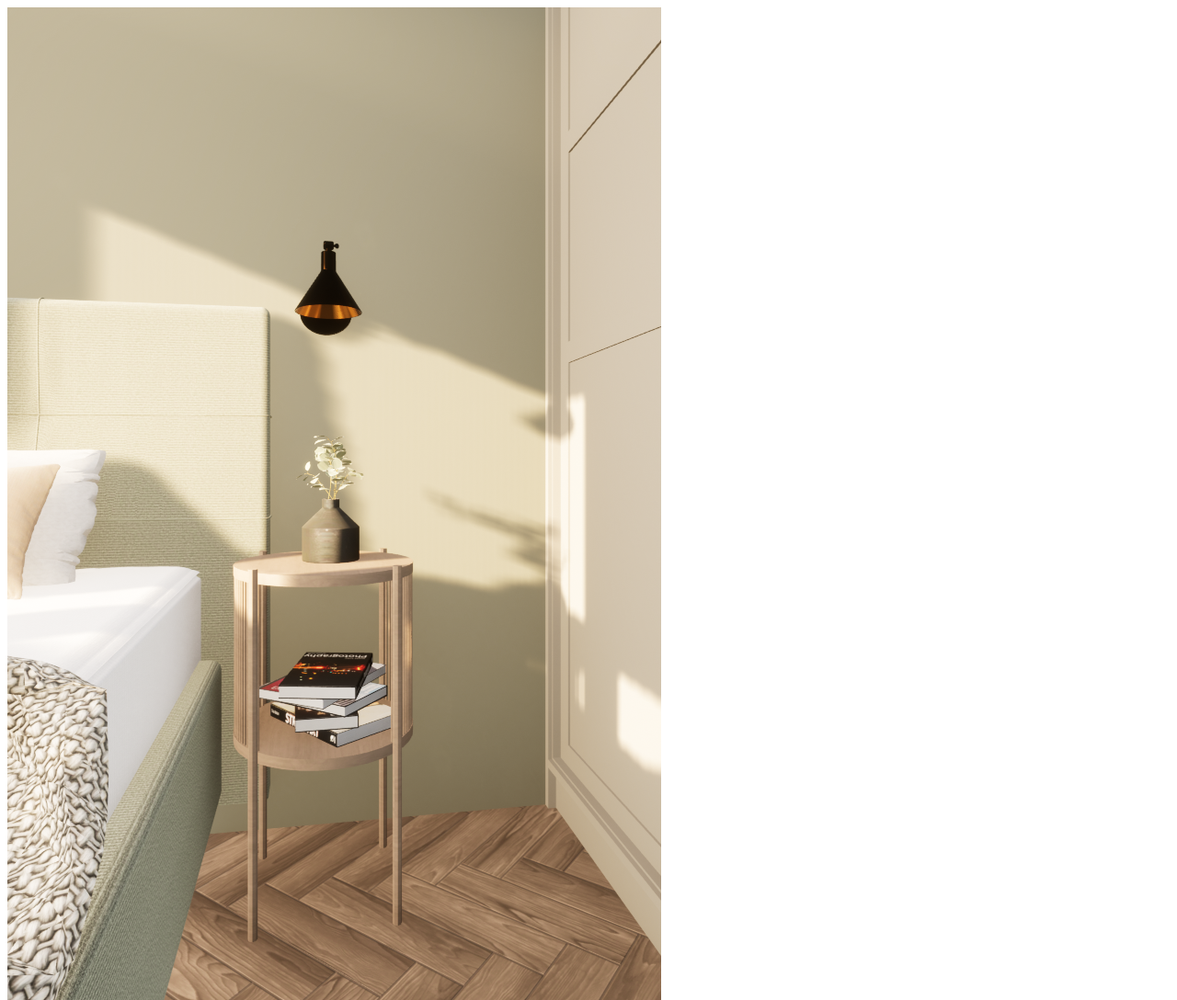
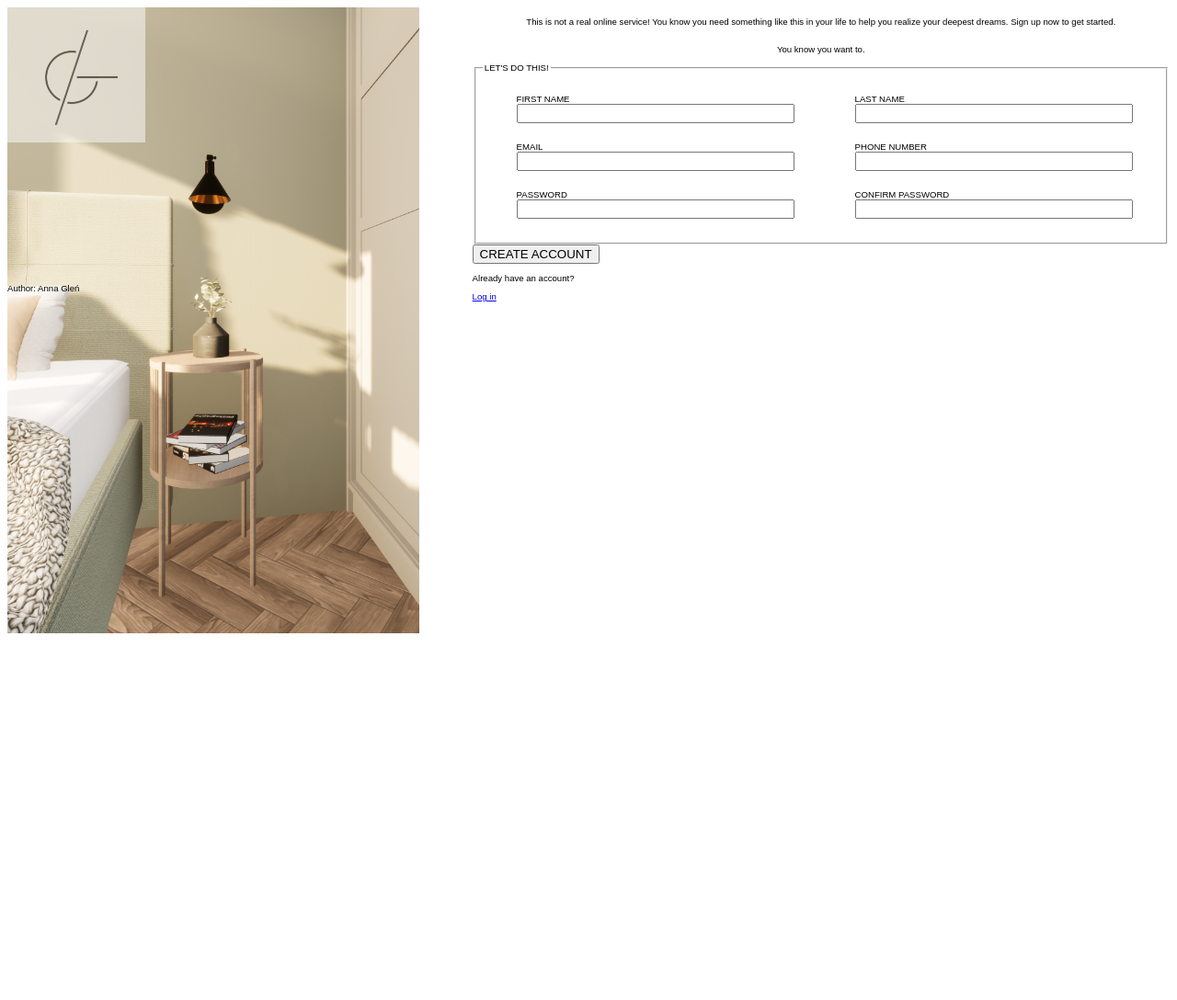
Before and after one commit to AnnaGle/Sign_up_form, a plain HTML site: page signupform.html in a window 1280 px wide. Shown: the top 1088 px of the page at 92% size. After the commit the page ends 800 px from the top, so only its background shows below. Drawn offline with Linux system fonts and the light colour scheme.

Commit message:
do: css image, valid &invalid , html/js-password

```diff
--- a/signupform.html
+++ b/signupform.html
@@ -10,8 +10,12 @@
 
 <body>
     <div class=" left_side">
-        <img src="Image7.png" alt="technical drawing of a tenament house">
-        <img src="logowkwadracieprzez.png" alt="logo containing A and G letter">
+        <img class=big_image src="Image7.png" alt="technical drawing of a tenament house">
+        <div class="logo_container">
+        <img class=logo src="logowkwadracieprzez.png" alt="logo containing A and G letter">
+        </div>
+
+
         <!-- image and text -->
         <!-- footer with author -->
         <footer>
@@ -19,7 +23,8 @@
         </footer>
     </div>
     <div class="right_side">
-        <p class="p1">This is not a real online service! You know you need something like this in your life to help you realize your deepest dreams. Sign up now to get started.</p>
+        <p class="p1">This is not a real online service! You know you need something like this in your life to help
+            you realize your deepest dreams. Sign up now to get started.</p>
         <p class="p1">You know you want to.</p>
         <!-- 1. Text paragraph  -->
         <!-- 2. Form : Header, fill in boxes -->
@@ -48,13 +53,13 @@
                         <input type="password" id="password" name="password">
                     </li>
                     <li>
-                        <label for="password">PASSWORD</label>
-                        <input type="password" id="password" name="password">
+                        <label for="password_confirmation"> CONFIRM PASSWORD</label>
+                        <input type="password" id="password_confirmation" name="password_confirmation">
                     </li>
 
                 </ul>
             </fieldset>
-              <!-- 3. Butoon input  -->
+            <!-- 3. Butoon input  -->
             <button type="submit">CREATE ACCOUNT</button>
             <div class="last_line">
                 <p>Already have an account? </p>
--- a/style.css
+++ b/style.css
@@ -0,0 +1,69 @@
+body {
+    display: flex;
+    justify-content: space-between;
+    font-family: Arial, Helvetica, sans-serif;
+    font-size: 0.6rem;
+    margin: 20 20 20 20
+
+}
+
+.left_side {
+    display: flex;
+    width: 40%;
+}
+
+.big_image {
+    position: absolute;
+    width: 35%;
+}
+
+.logo {
+    width: 150px;
+
+}
+
+.logo_container {
+    position: absolute;
+    background-color: white;
+    opacity: 0.5;
+    justify-content: center;
+    align-items: center;
+
+}
+
+footer {
+    position: absolute;
+    display: flex;
+    align-self: flex-end;
+
+}
+
+.right_side {
+    display: flex;
+    flex-direction: column;
+    justify-content: center;
+    align-items: center;
+
+    width: 60%;
+
+
+}
+
+ul {
+    display: flex;
+    list-style: none;
+    width: 100%;
+    flex-wrap: wrap;
+    justify-content: space-around;
+    padding: 0;
+}
+
+ul li {
+    width: 40%;
+    display: inline-block;
+    padding: 10px;
+}
+
+ul li>* {
+    width: 100%
+}
```
